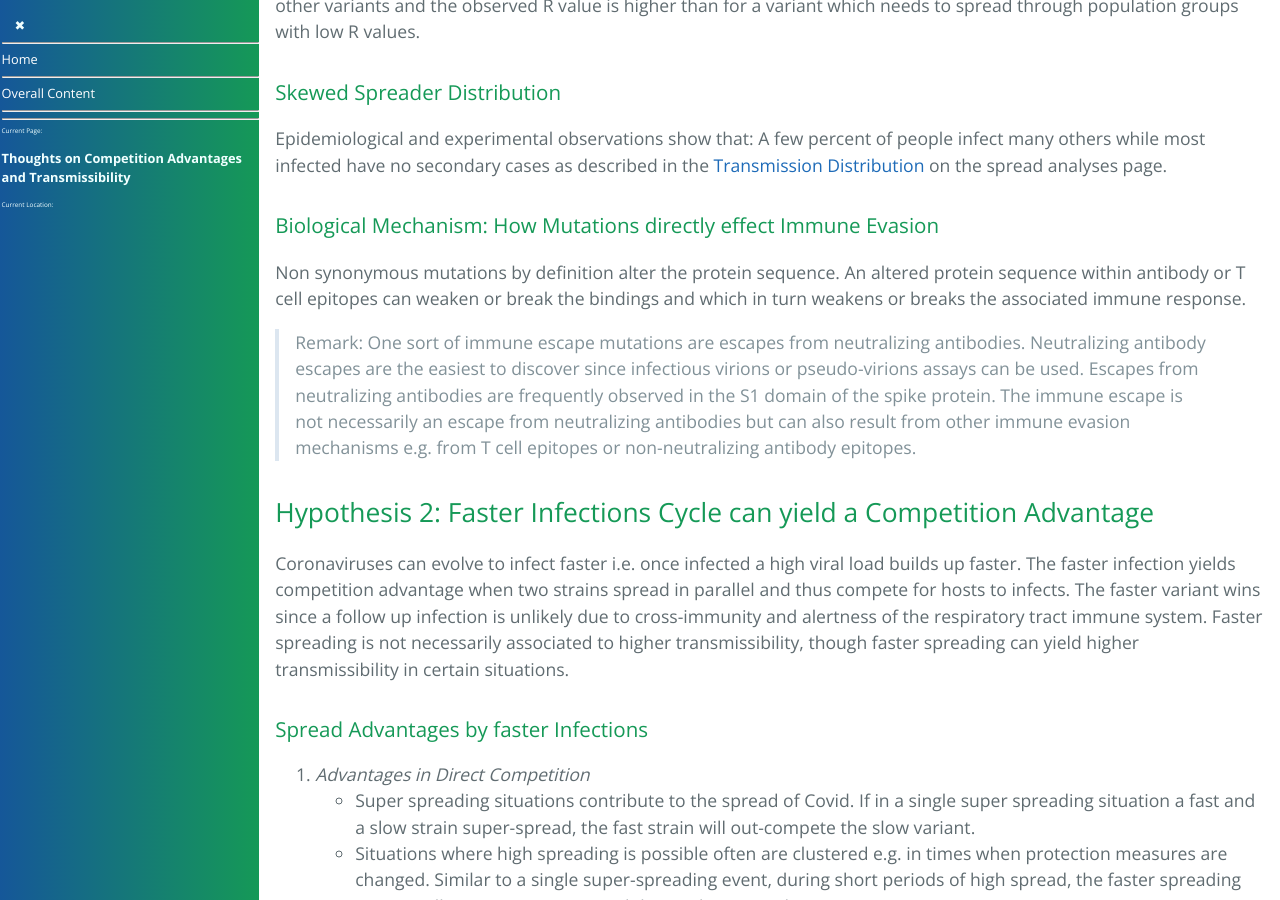
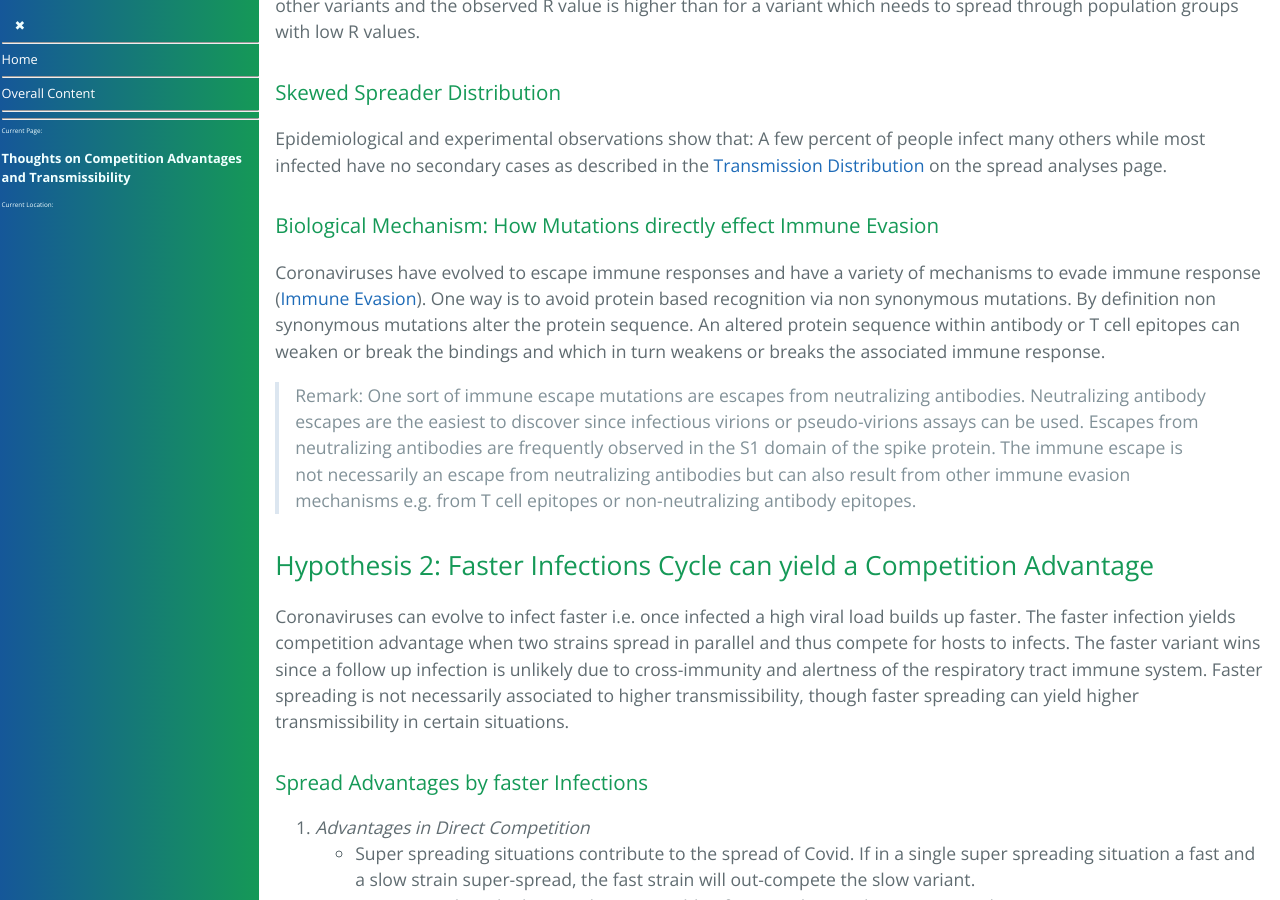
Before and after one commit to forestgrape/coronavirus, a Jekyll site: the page built from 5_epidemiological/competition_advantages.md, in a window 1280 px wide and 900 px high, scrolled down 2394 px. Built offline with Jekyll 4.4.1, drawn with Linux system fonts in a browser that asks for light colours; our own code applies the rules of GitHub Pages for plain Markdown files; some of the changed text lies outside the part shown.

Commit message:
formulation

```diff
--- a/5_epidemiological/competition_advantages.md
+++ b/5_epidemiological/competition_advantages.md
@@ -21,7 +21,7 @@ Since early in the SARS-2 pandemics new variants are observed. Sometimes new var
 
 #### Hypotheses 1
 * *Model: Immune Evasion even at low Seroprevalence yields a Competition Advantage*: The Covid spread is highly uneven, in the sense that some individuals have many secondary cases while most individuals have no secondary cases. Thus the distribution of the individual R values is skewed: Many individuals have low R values, while a few have high R values. If a Covid variant now is able to reinfect and spread through people with high R values, it has a competition advantage.
-* *Biological Mechanisms:* * Immune escapes can arise through points mutations in antigen epitopes.
+* *Biological Mechanisms:* One way immune escapes arise is through points mutations in antigen epitopes.
 
 
 #### Hypothesis 2
@@ -61,7 +61,8 @@ The Covid transmission [distribution is skewed](#skewed-spreader-distribution).
 Epidemiological and experimental observations show that: A few percent of people infect many others while most infected have no secondary cases as described in the [Transmission Distribution](./spread_analyses.md#transmission-distribution) on the spread analyses page.
 
 ### Biological Mechanism: How Mutations directly effect Immune Evasion
-Non synonymous mutations by definition alter the protein sequence. An altered protein sequence within antibody or T cell epitopes can weaken or break the bindings and which in turn weakens or breaks the associated immune response.
+Coronaviruses have evolved to escape immune responses and have a variety of mechanisms to evade immune response ([Immune Evasion](../4_immunological/immune_evasion.md)).
+One way is to avoid protein based recognition via non synonymous mutations. By definition non synonymous mutations alter the protein sequence. An altered protein sequence within antibody or T cell epitopes can weaken or break the bindings and which in turn weakens or breaks the associated immune response.
 
 > Remark: One sort of immune escape mutations are escapes from neutralizing antibodies. Neutralizing antibody escapes are the easiest to discover since infectious virions or pseudo-virions assays can be used. Escapes from neutralizing antibodies are frequently observed in the S1 domain of the spike protein. The immune escape is not necessarily an escape from neutralizing antibodies but can also result from other immune evasion mechanisms e.g. from T cell epitopes or non-neutralizing antibody epitopes.
 
```
